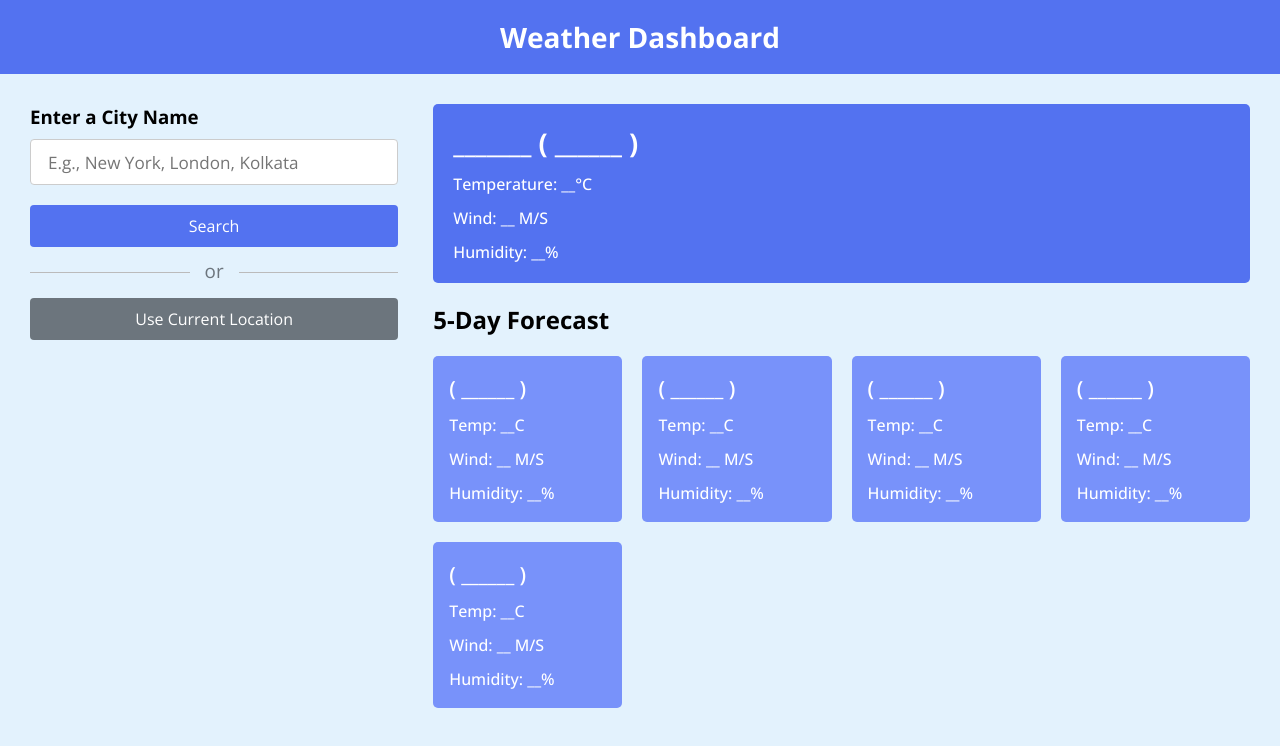
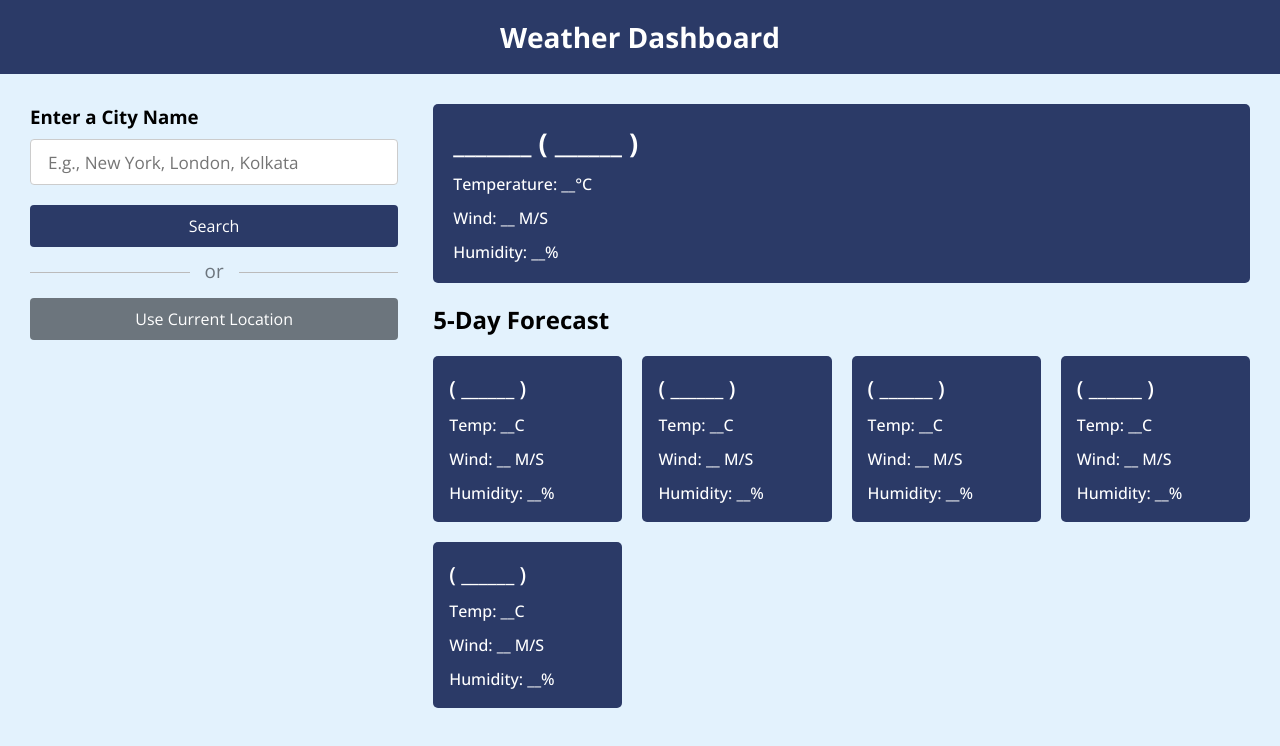
Before and after one commit to tamannaz05/Weather-Dashboard, a plain HTML site: page index.html in a window 1280 px wide. Drawn offline with nearby package versions, Linux system fonts and the light colour scheme.

Commit message:
Update style.css

```diff
--- a/style.css
+++ b/style.css
@@ -10,7 +10,7 @@ body {
   background: #E3F2FD;
 }
 h1 {
-  background: #5372F0;
+  background: #2B3A67;
   font-size: 1.75rem;
   text-align: center;
   padding: 18px 0;
@@ -64,7 +64,7 @@ h1 {
   border-radius: 4px;
   font-size: 1rem;
   color: #fff;
-  background: #5372F0;
+  background: #2B3A67;
   transition: 0.2s ease;
 }
 .weather-input .search-btn:hover {
@@ -81,7 +81,7 @@ h1 {
 }
 .weather-data .current-weather {
   color: #fff;
-  background: #5372F0;
+  background: #2B3A67;
   border-radius: 5px;
   padding: 20px 70px 20px 20px;
   display: flex;
@@ -120,7 +120,7 @@ h1 {
   padding: 18px 16px;
   list-style: none;
   width: calc(100% / 5);
-  background: #7892fa;
+  background: #2B3A67;
   border-radius: 5px;
 }
 .weather-cards .card h3 {
```
